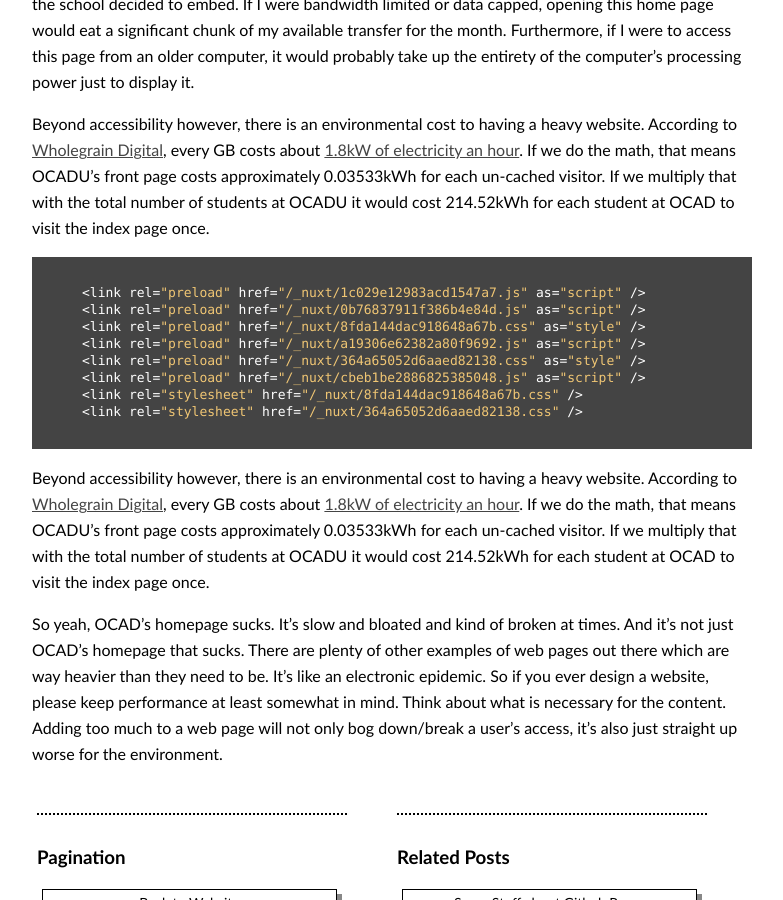
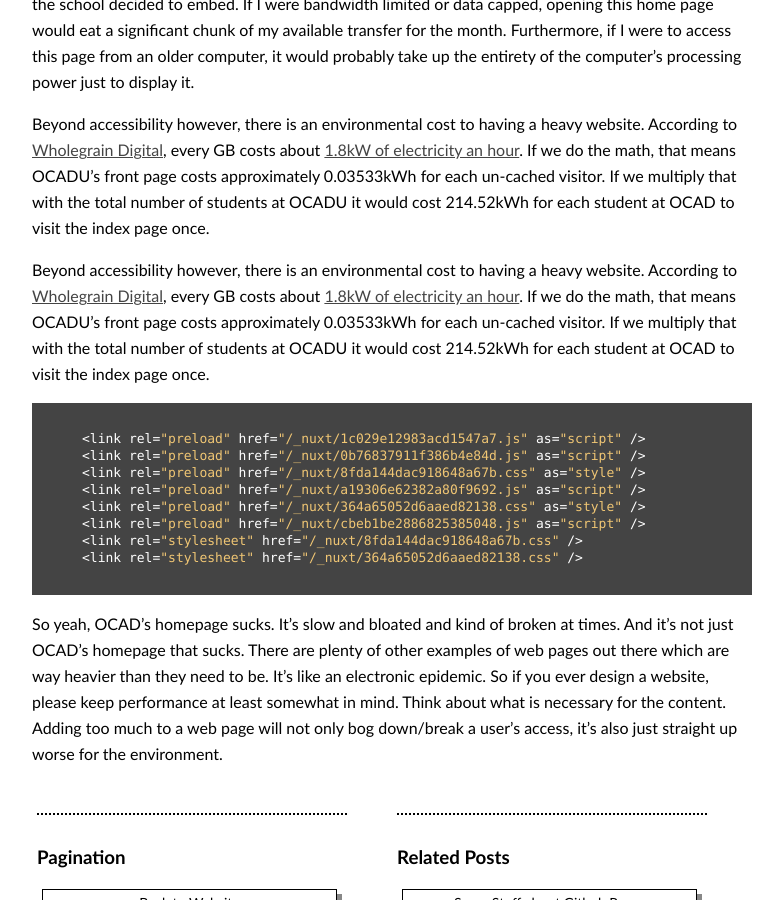
Before and after one commit to cheesoup/GRPH, a Jekyll site: the page built from _posts/2021-11-20-the-web-is-obese.md, in a window 1280 px wide and 900 px high, scrolled down 2542 px. Shown: the whole window, without its empty margins (248-1031 px from the left). Built offline with Jekyll 4.4.1, drawn with Linux system fonts in a browser that asks for light colours; part of the change alters nothing that is shown.

```diff
--- a/_posts/2021-11-20-the-web-is-obese.md
+++ b/_posts/2021-11-20-the-web-is-obese.md
@@ -75,6 +75,14 @@ means OCADU’s front page costs approximately 0.03533kWh for each un-cached
 visitor. If we multiply that with the total number of students at OCADU it would
 cost 214.52kWh for each student at OCAD to visit the index page once.
 
+Beyond accessibility however, there is an environmental cost to having a heavy
+website. According to [Wholegrain Digital](https://www.websitecarbon.com/),
+every GB costs about [1.8kW of electricity an
+hour](https://www.websitecarbon.com/how-does-it-work/). If we do the math, that
+means OCADU’s front page costs approximately 0.03533kWh for each un-cached
+visitor. If we multiply that with the total number of students at OCADU it would
+cost 214.52kWh for each student at OCAD to visit the index page once.
+
 {% highlight html %}
 <link rel="preload" href="/_nuxt/1c029e12983acd1547a7.js" as="script" />
 <link rel="preload" href="/_nuxt/0b76837911f386b4e84d.js" as="script" />
@@ -86,14 +94,6 @@ cost 214.52kWh for each student at OCAD to visit the index page once.
 <link rel="stylesheet" href="/_nuxt/364a65052d6aaed82138.css" />
 {% endhighlight %}
 
-Beyond accessibility however, there is an environmental cost to having a heavy
-website. According to [Wholegrain Digital](https://www.websitecarbon.com/),
-every GB costs about [1.8kW of electricity an
-hour](https://www.websitecarbon.com/how-does-it-work/). If we do the math, that
-means OCADU’s front page costs approximately 0.03533kWh for each un-cached
-visitor. If we multiply that with the total number of students at OCADU it would
-cost 214.52kWh for each student at OCAD to visit the index page once.
-
 So yeah, OCAD’s homepage sucks. It's slow and bloated and kind of broken at
 times. And it's not just OCAD's homepage that sucks. There are plenty of other
 examples of web pages out there which are way heavier than they need to be. It's
```
Also changed, not shown: 4 other files.
